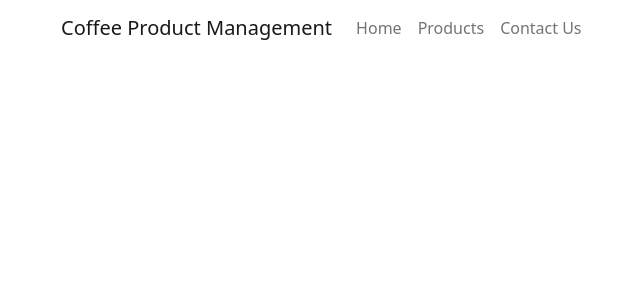
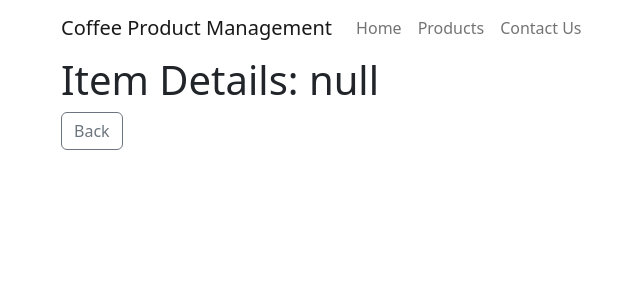
Before and after one commit to jvillad/angular-projects, an Angular app in the folder intro-angular/: page /products/1 in a window 1280 px wide. Shown: the top 300 px of the page, without its empty margins (21-661 px from the left). Built offline with nearby package versions, Linux system fonts and the light colour scheme.

Commit message:
onclick routing

```diff
--- a/intro-angular/src/app/components/products/product-detail.component.html
+++ b/intro-angular/src/app/components/products/product-detail.component.html
@@ -1 +1,2 @@
-<p></p>
+<h1>{{pageTitle + ': ' + product?.productName }}</h1>
+<button class="btn btn-outline-secondary" (click)="onBack()">Back</button>
```
